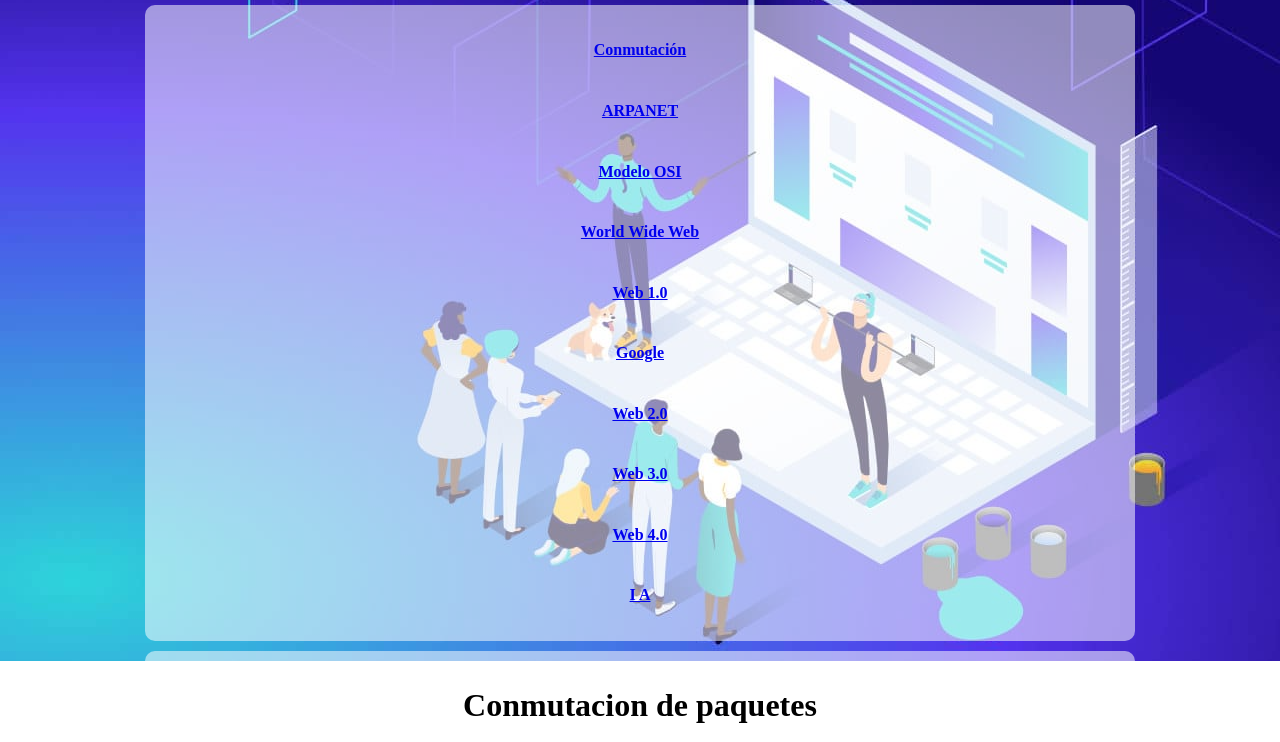
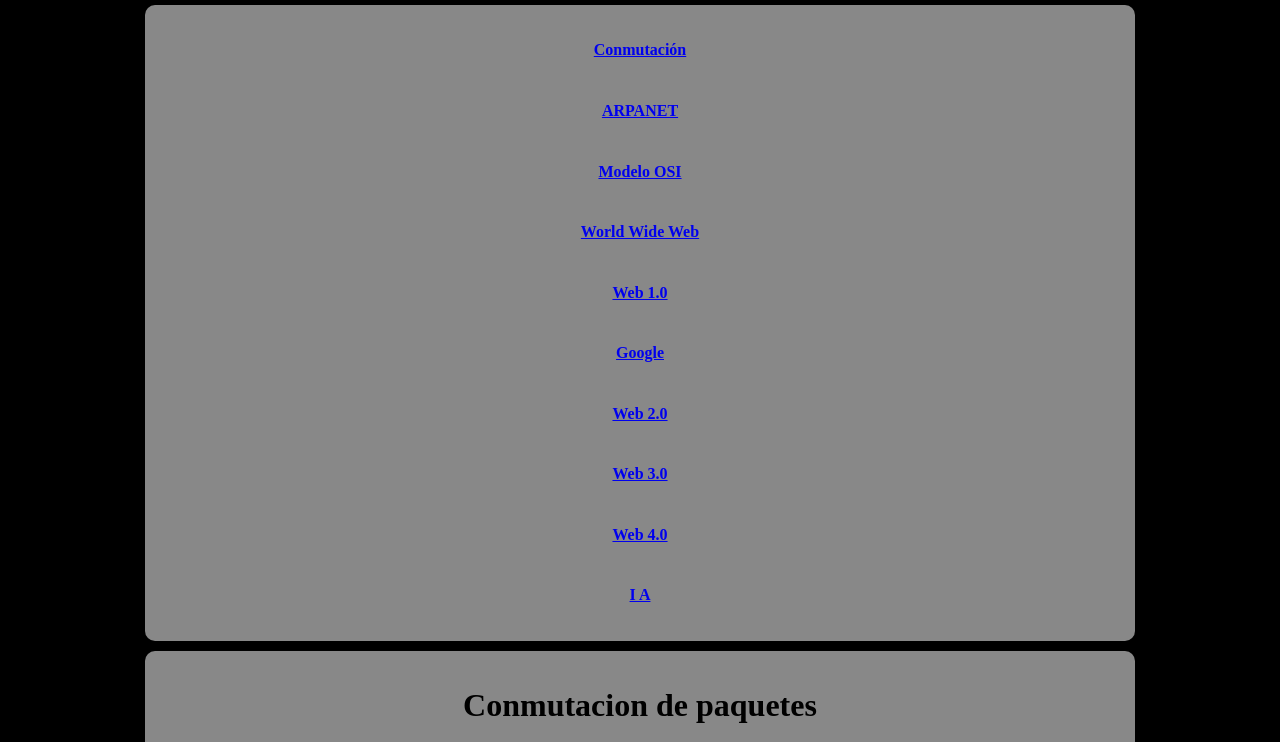
Before and after one commit to AltamiranoCristian/Practica2, a plain HTML site: page index.html in a window 1280 px wide. Shown: the part 69-811 px from the top of the page. Drawn offline with Linux system fonts and the light colour scheme.

Commit message:
Update index.html

```diff
--- a/index.html
+++ b/index.html
@@ -28,7 +28,8 @@
         margin: 0;
         padding: 0;
         box-sizing: border-box;
-        background:url(img/BG.jpg);
+        /*background:url(img/BG.jpg);*/
+        background: #000;
         background-attachment: fixed;
         width: 100vw;
         height: 100vh;
```
